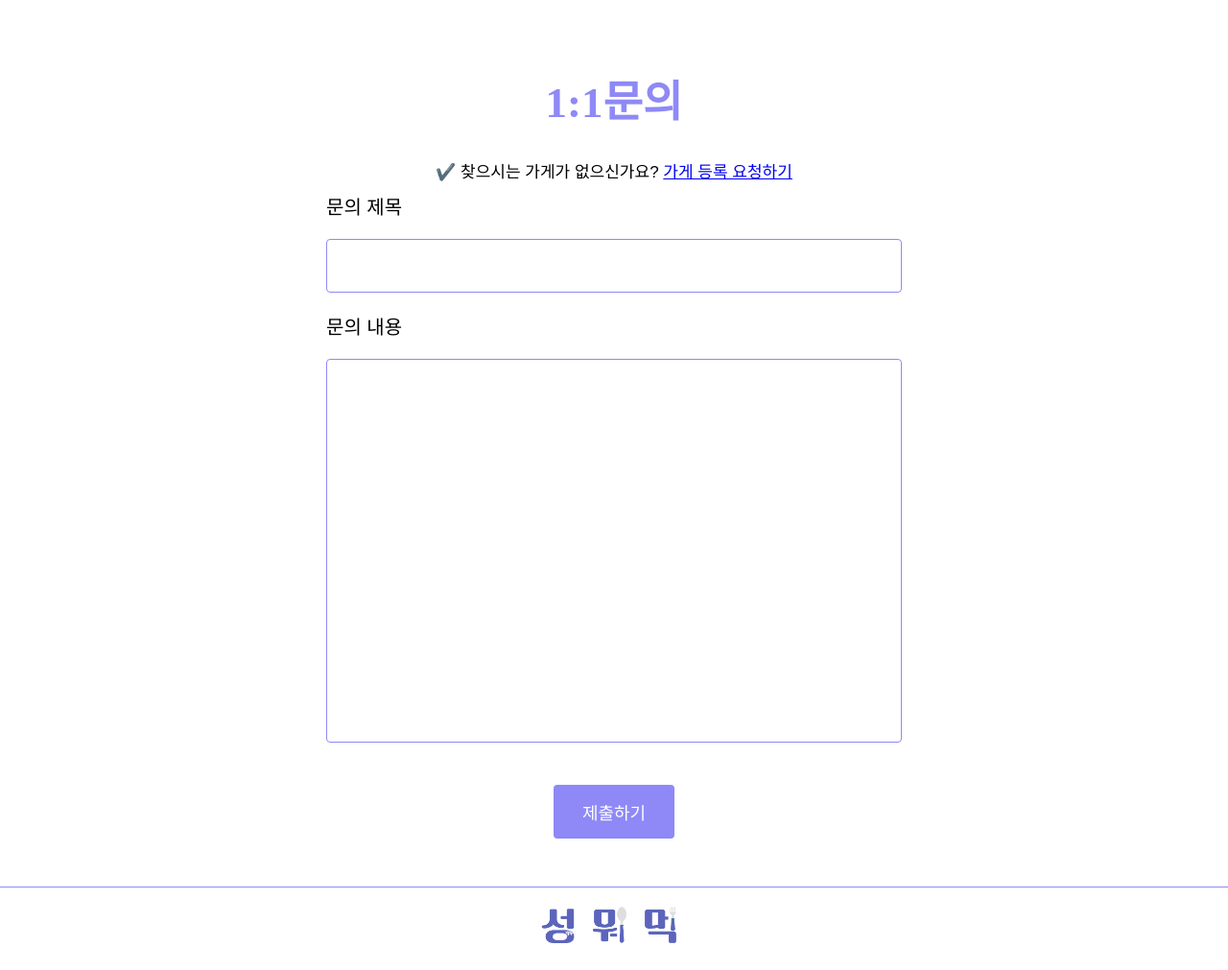
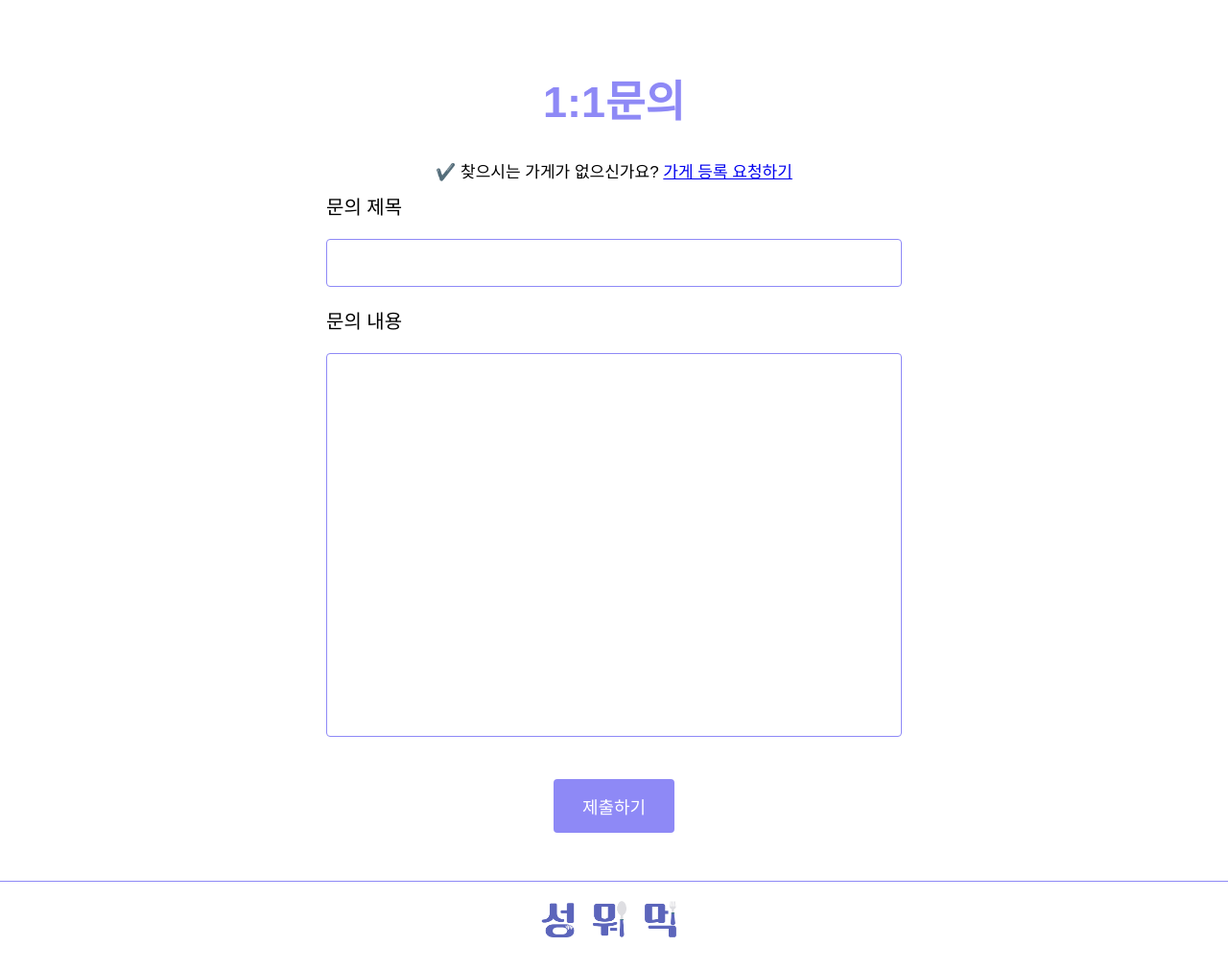
Before and after one commit to egggbeee-dev/sungmumuk, a PHP site: page /inquiry.html in a window 1280 px wide. Shown: the part 217-1228 px from the top of the page at 96% size. After the commit the page ends 1194 px from the top, so only its background shows below. Run offline with PHP 8.4, Linux system fonts and the light colour scheme.

Commit message:
Update inquiry.css

```diff
--- a/views/inquiry.css
+++ b/views/inquiry.css
@@ -8,7 +8,7 @@
 /* 배경 설정 */
 body {
   background-color: #ffebff;
-  font-family: "Anton", sans-serif;
+  font-family: "Noto Sans KR", sans-serif;
 }
 
 /* 컨테이너 설정 */
@@ -28,7 +28,7 @@ h1 {
   text-align: center;
   margin-top: 20px;
   width: 100%;
-  font-family: "Do Hyeon" !important;
+  font-family: "Noto Sans KR", sans-serif;
 }
 
 /* 라벨 및 입력 폼 스타일 */
@@ -47,7 +47,7 @@ textarea {
   border-radius: 4px;
   margin: 10px auto;
   font-size: 16px;
-  font-family: "Anton", sans-serif;
+  font-family: "Noto Sans KR", sans-serif;
 }
 
 /* 폼 내부 요소는 원래대로 좌측 정렬 */
@@ -67,7 +67,7 @@ button {
   border: none;
   padding: 15px 30px;
   font-size: 18px;
-  font-family: "Black Han Sans", sans-serif;
+  font-family: "Noto Sans KR", sans-serif;
   margin-top: 30px; /* 버튼을 박스 아래로 내림 */
   cursor: pointer;
   border-radius: 4px;
@@ -82,7 +82,7 @@ button:hover {
 
 /* 한국어는 Black Han Sans, 영어는 Anton 적용 */
 body {
-  font-family: "Black Han Sans", sans-serif;
+  font-family: "Noto Sans KR", sans-serif;
   margin: 0;
   padding: 0;
   background-color: #ffebff; /* 배경색 */
@@ -95,7 +95,7 @@ h3,
 .banner-text h2,
 button,
 .sort-button {
-  font-family: "Anton", sans-serif; /* 영어 폰트 적용 */
+  font-family: "Noto Sans KR", sans-serif;
 }
 
 #login-message {
```
